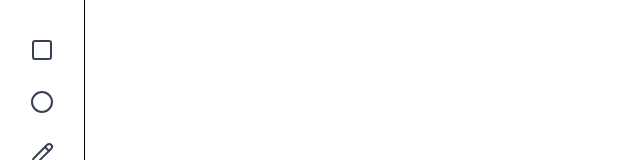
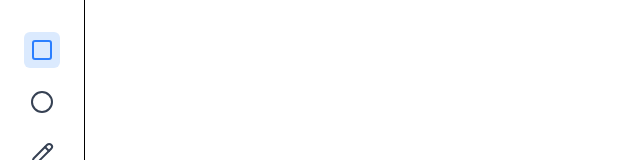
Before and after one commit to Praveenkumar02023/drawIT, a Next.js app in the folder apps/web/: page /components in a window 1280 px wide. Shown: the top 160 px of the page, without its empty margins (0-640 px from the left). Built offline with nearby package versions, Linux system fonts and the light colour scheme.

Commit message:
make tool component generic.

```diff
--- /dev/null
+++ b/apps/web/app/components/DisplayTool.tsx
@@ -0,0 +1,26 @@
+import { LucideProps } from "lucide-react"
+import { toolType } from "../room/[slug]/page"
+
+export interface toolProps{
+  onClick : () => void,
+  toolName : string,
+  selectedTool : string
+  Icon : React.ForwardRefExoticComponent<Omit<LucideProps, "ref"> & React.RefAttributes<SVGSVGElement>>
+}
+
+export const DisplayTool = ({
+  onClick,
+  toolName,
+  selectedTool,
+  Icon
+} : toolProps)=>{
+
+  return (
+    <div onClick={onClick} className={`rounded-md p-1.5 ${selectedTool  === toolName ? "bg-blue-100 text-blue-500" : "text-gray-700"}`
+}>
+      <Icon/>
+
+    </div>
+  )
+
+}
--- a/apps/web/app/components/page.tsx
+++ b/apps/web/app/components/page.tsx
@@ -1,39 +1,42 @@
 "use client"
 
 
-import {Circle, Pencil, Square} from 'lucide-react'
-import { useRef, useState } from 'react'
+import {Circle, LucideProps, Pen, Pencil, Square} from 'lucide-react'
+import React, { useRef, useState } from 'react'
+import { DisplayTool } from './DisplayTool';
 
+type toolType = "rect" | "circle" | "pencil" ;
 
 export const Toolbar = () => {
 
-  const [selectedTool,setSelectedTool] = useState<"rect" | "circle" | "pencil" | null>(null);
+  const [selectedTool,setSelectedTool] = useState<toolType>('rect');
 
 
   return (
     <div className='h-screen'>
         <div className='py-8 flex flex-col  h-full w-fit border-r justify-start gap-y-4 px-6'>
 
-          <div onClick={() => {
-            setSelectedTool("rect")
-          }} className={`rounded-md p-1.5 ${selectedTool === "rect" ? "bg-blue-100 text-blue-500" : "text-gray-700"}`
-}>
-            <Square/>
-          </div>
+         <DisplayTool
+          onClick={()=>setSelectedTool("rect")}
+          toolName={"rect"}
+          selectedTool={selectedTool}
+          Icon={Square}
+         />
 
-          <div onClick={() => {
-            setSelectedTool("circle")
-          }} className={`rounded-md p-1.5 ${selectedTool === "circle" ? "bg-blue-100 text-blue-500" : "text-gray-700"}`
-}>
-            <Circle/>
-          </div>
+         <DisplayTool
+          onClick={()=>setSelectedTool("circle")}
+          toolName={"circle"}
+          selectedTool={selectedTool}
+          Icon={Circle}
+         />
 
-         <div onClick={() => {
-           setSelectedTool("pencil")
-          }} className={`rounded-md p-1.5 ${selectedTool === "pencil" ? "bg-blue-100 text-blue-500" : "text-gray-700"}`
-}>
-           <Pencil/>
-         </div>
+         <DisplayTool
+          onClick={()=>setSelectedTool("pencil")}
+          toolName={"pencil"}
+          selectedTool={selectedTool}
+          Icon={Pencil}
+         />
+
 
         </div>
     </div >
```
